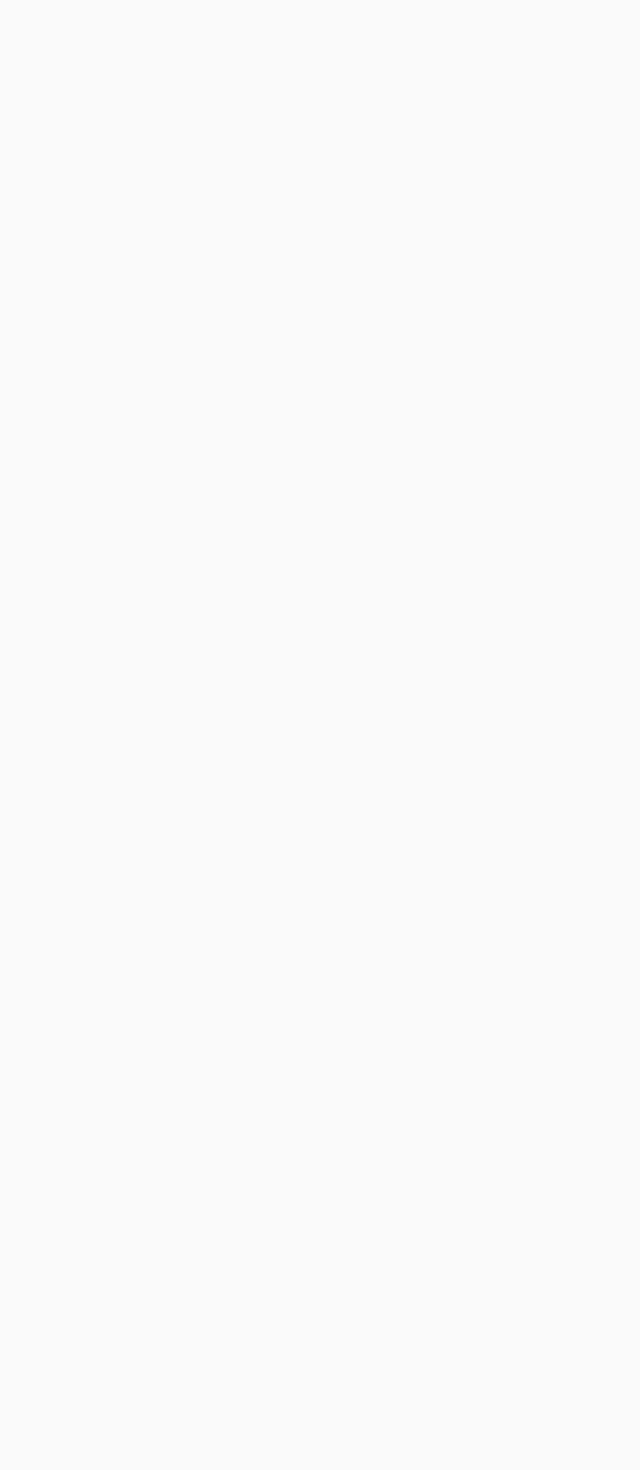
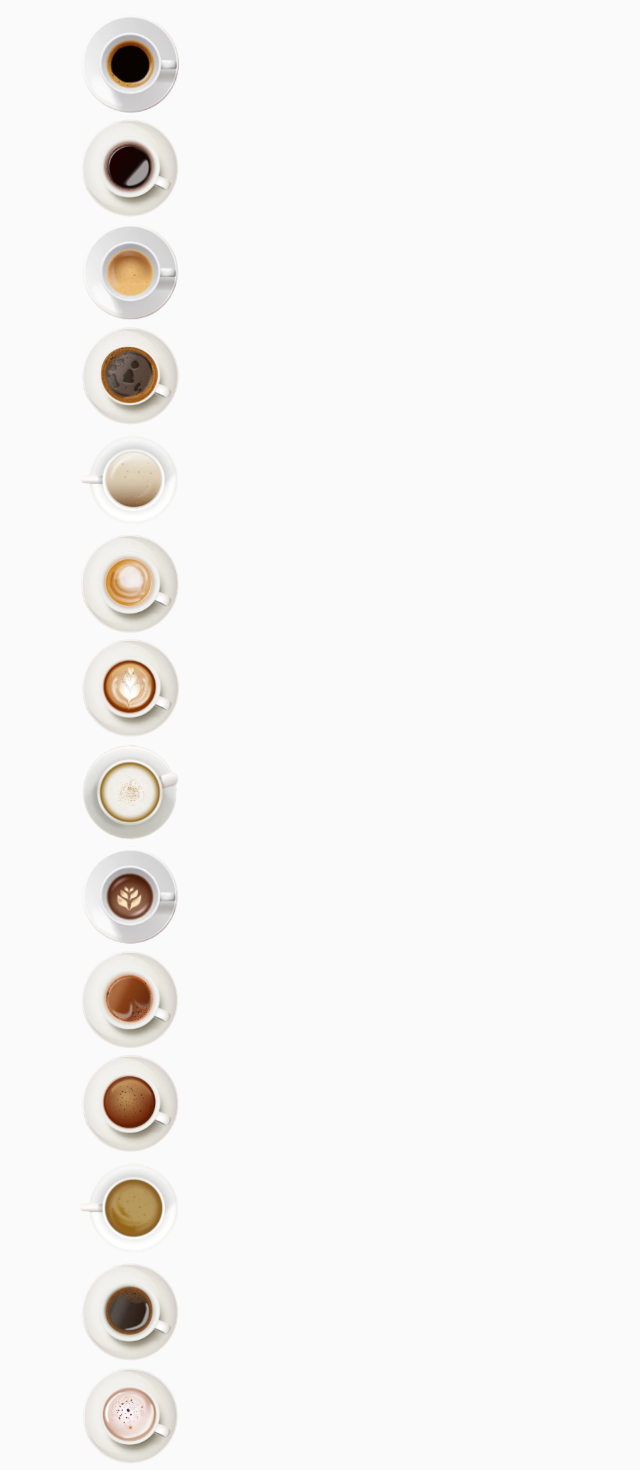
Before and after one commit to Hyakutak/coffee-delivery, a React (Vite) app: page / in a window 1280 px wide. Shown: the part 638-2108 px from the top of the page, without its empty margins (0-640 px from the left). Before the commit the page ends 800 px from the top, so only its background shows below. Built offline with nearby package versions, Linux system fonts and the light colour scheme.

Commit message:
fixing structure in json file

```diff
--- a/package.json
+++ b/package.json
@@ -14,7 +14,8 @@
     "react": "^18.2.0",
     "react-dom": "^18.2.0",
     "react-router-dom": "^6.8.1",
-    "styled-components": "^5.3.6"
+    "styled-components": "^5.3.6",
+    "uuid": "^9.0.0"
   },
   "devDependencies": {
     "@types/react": "^18.0.27",
--- a/public/products.json
+++ b/public/products.json
@@ -3,166 +3,100 @@
         {
             "name": "Expresso Tradicional",
             "description": "O tradicional café feito com água quente e grãos moídos",
-            "image": "localhost:5173/assets/image/products/expresso.svg",
+            "image": "/assets/image/products/expresso.svg",
             "price": 9.90,
-            "tags": [
-                {
-                    "tag1": "Tradicional"
-                }
-            ]
+            "tags": ["Tradicional"]
         },
         {
             "name": "Expresso Americano",
             "description": "Expresso diluído, menos intenso que o tradicional",
-            "image": "localhost:5173/assets/image/products/americano.svg",
+            "image": "/assets/image/products/americano.svg",
             "price": 9.90,
-            "tags": [
-                {
-                    "tag1": "Tradicional"
-                }
-            ]
+            "tags": ["Tradicional"]
         },
         {
             "name": "Expresso Cremoso",
             "description": "Café expresso tradicional com espuma cremosa",
-            "image": "localhost:5173/assets/image/products/expresso-cremoso.svg",
+            "image": "/assets/image/products/expresso-cremoso.svg",
             "price": 9.90,
-            "tags": [
-                {
-                    "tag1": "Tradicional"
-                }
-            ]
+            "tags": ["Tradicional"]
         },
         {
             "name": "Expresso Gelado",
             "description": "Bebida preparada com café expresso e cubos de gelo",
-            "image": "localhost:5173/assets/image/products/cafe-gelado.svg",
+            "image": "/assets/image/products/cafe-gelado.svg",
             "price": 9.90,
-            "tags": [
-                {
-                    "tag1": "Tradicional",
-                    "tag2": "Gelado"
-                }
-            ]
+            "tags": ["Tradicional","Gelado"]
         },
         {
             "name": "Café com Leite",
             "description": "Meio a meio de expresso tradicional com leite vaporizado",
-            "image": "localhost:5173/assets/image/products/cafe-com-leite.svg",
+            "image": "/assets/image/products/cafe-com-leite.svg",
             "price": 9.90,
-            "tags": [
-                {
-                    "tag1": "Tradicional",
-                    "tag2": "com leite"
-                }
-            ]
+            "tags": ["Tradicional","com leite"]
         },
         {
             "name": "Latte",
             "description": "Uma dose de café expresso com o dobro de leite e espuma cremosa",
-            "image": "localhost:5173/assets/image/products/latte.svg",
+            "image": "/assets/image/products/latte.svg",
             "price": 9.90,
-            "tags": [
-                {
-                    "tag1": "Tradicional",
-                    "tag2": "com leite"
-                }
-            ]
+            "tags": ["Tradicional","com leite"]
         },
         {
             "name": "Capuccino",
             "description": "Bebida com canela feita de doses iguais de café, leite e espuma",
-            "image": "localhost:5173/assets/image/products/capuccino.svg",
+            "image": "/assets/image/products/capuccino.svg",
             "price": 9.90,
-            "tags": [
-                {
-                    "tag1": "Tradicional",
-                    "tag2": "com leite"
-                }
-            ]
+            "tags": ["Tradicional","com leite"]
         },
         {
             "name": "Macchiato",
             "description": "Café expresso misturado com um pouco de leite quente e espuma",
-            "image": "localhost:5173/assets/image/products/macchiato.svg",
+            "image": "/assets/image/products/macchiato.svg",
             "price": 9.90,
-            "tags": [
-                {
-                    "tag1": "Tradicional",
-                    "tag2": "com leite"
-                }
-            ]
+            "type": [ "Tradicional", "com leite" ]
         },
         {
-            "name": "Mocaccino",
+            "name": "Mochaccino",
             "description": "Café expresso com calda de chocolate, pouco leite e espuma",
-            "image": "localhost:5173/assets/image/products/mocaccino.svg",
+            "image": "/assets/image/products/mochaccino.svg",
             "price": 9.90,
-            "tags": [
-                {
-                    "tag1": "Tradicional",
-                    "tag2": "com leite"
-                }
-            ]
+            "tags": ["Tradicional","com leite"]
         },
         {
             "name": "Chocolate Quente",
             "description": "Bebida feita com chocolate dissolvido no leite quente e café",
-            "image": "localhost:5173/assets/image/products/chocolate-quente.svg",
+            "image": "/assets/image/products/chocolate-quente.svg",
             "price": 9.90,
-            "tags": [
-                {
-                    "tag1": "Especial",
-                    "tag2": "com leite"
-                }
-            ]
+            "tags": ["Especial","com leite"]
         },
         {
             "name": "Cubano",
             "description": "Drink gelado de café expresso com rum, creme de leite e hortelã",
-            "image": "localhost:5173/assets/image/products/cubano.svg",
+            "image": "/assets/image/products/cubano.svg",
             "price": 9.90,
-            "tags": [
-                {
-                    "tag1": "Especial",
-                    "tag2": "alcoólico",
-                    "tag3": "gelado"
-                }
-            ]
+            "tags": ["Especial","alcoólico","gelado"]
         },
         {
             "name": "Havaiano",
             "description": "Bebida adocicada preparada com café e leite de coco",
-            "image": "localhost:5173/assets/image/products/havaino.svg",
+            "image": "/assets/image/products/havaiano.svg",
             "price": 9.90,
-            "tags": [
-                {
-                    "tag1": "Especial"
-                }
-            ]
+            "tags": ["Especial"]
         },
         {
             "name": "Árabe",
             "description": "Bebida preparada com grãos de café árabe e especiarias",
-            "image": "localhost:5173/assets/image/products/arabe.svg",
+            "image": "/assets/image/products/arabe.svg",
             "price": 9.90,
-            "tags": [
-                {
-                    "tag1": "Especial"
-                }
-            ]
+            "tags": ["Especial"]
         },
         {
             "name": "Irlandês",
             "description": "Bebida a base de café, uísque irlandês, açúcar e chantilly",
-            "image": "localhost:5173/assets/image/products/irlandes.svg",
+            "image": "/assets/image/products/irlandes.svg",
             "price": 9.90,
-            "tags": [
-                {
-                    "tag1": "Especial",
-                    "tag2": "alcoólico"
-                }
-            ]
+            "tags": ["Especial","alcoólico"]
         }
     ]
 }
--- a/src/pages/Home/components/card/index.tsx
+++ b/src/pages/Home/components/card/index.tsx
@@ -1,3 +1,9 @@
-export function Card() {
-    return <span>card</span>
+import { IProduct } from '../../../../interfaces/IProduct';
+
+export function Card({ name, image, description, price, type }:IProduct) {
+    return (
+        <div>
+            <img src={image} />
+        </div>
+    )
 }
--- a/src/pages/Home/index.tsx
+++ b/src/pages/Home/index.tsx
@@ -1,21 +1,11 @@
 import { useState, useEffect } from "react";
 import { Banner } from "./components/Banner";
 import { Card } from './components/card';
+import { IProduct } from '../../interfaces/IProduct';
 
-interface Product {
-    name: string,
-    description: string,
-    imame: string,
-    price: number,
-    tags?: {
-        tag1: string,
-        tag2: string,
-        tag3: string
-    }
-}
 
 export function Home() {
-    const [listProducts, setListProducts] = useState<Product>();
+    const [listProducts, setListProducts] = useState<IProduct[]>([]);
 
     useEffect(() => {
         fetch('./products.json', {
@@ -26,11 +16,17 @@ export function Home() {
           .then(res => setListProducts(res.data))
     }, []);
 
+    const listProduct = listProducts.map((product) => {
+        return <Card name={product.name} image={product.image} price={product.price} description={product.description} type={product.type} />
+    })
+
     return (
         <main>
             <Banner />
             <article>
-
+                <section>
+                    { listProduct }
+                </section>
             </article>
         </main>
     );
```
Also changed, not shown: src/interfaces/IProduct.d.ts (added, +7 -0 lines), 1 other file (tests, documents, lock files or other folders).
